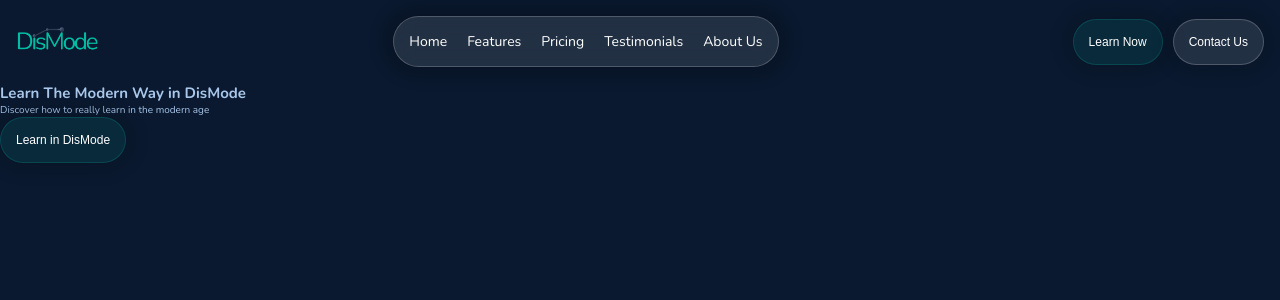
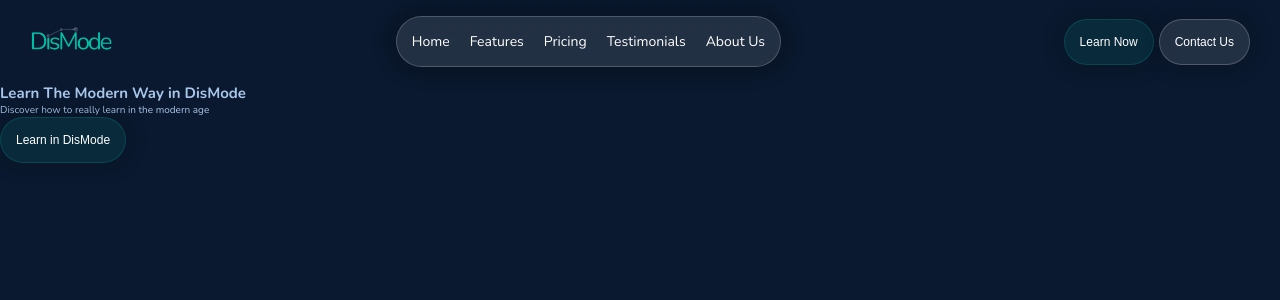
Before and after one commit to ArmanDevSil/dismode-landing-page, a React (Vite) app: page / in a window 1280 px wide. Shown: the top 300 px of the page. Built offline with nearby package versions, Linux system fonts and the light colour scheme.

Commit message:
Change 'padding' and 'containerBtn {gap}

```diff
--- a/src/components/sections/Header.module.css
+++ b/src/components/sections/Header.module.css
@@ -5,7 +5,7 @@
   justify-content: space-between;
   align-items: center;
   font-size: 1.4rem;
-  padding: 1.6rem;
+  padding: 1.6rem 3rem;
 }
 
 .imageContainer {
@@ -19,5 +19,5 @@
 
 .containerBtn {
   display: flex;
-  gap: 10px;
+  gap: 5px;
 }
```
